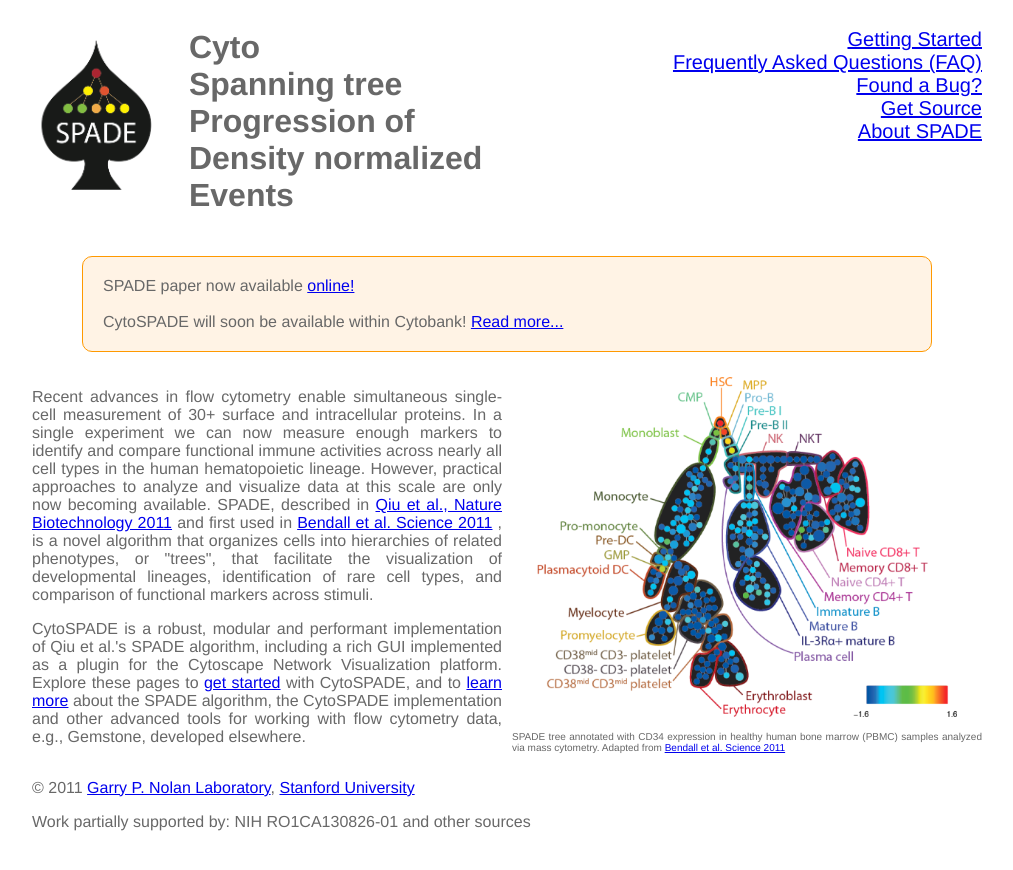
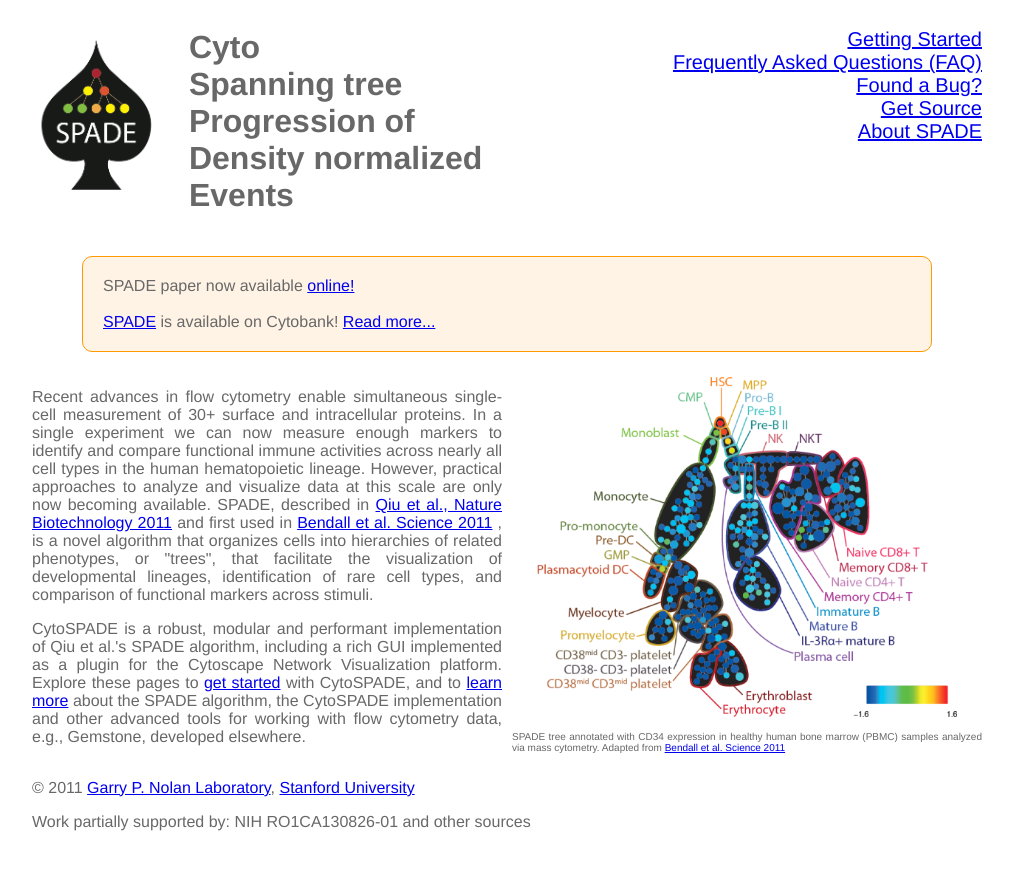
Before and after one commit to nolanlab/spade, a Jekyll site: the page built from index.html, in a window 1280 px wide. Shown: the top 870 px of the page, without its empty margins (133-1146 px from the left). Built offline with Jekyll 4.4.1, drawn with Linux system fonts in a browser that asks for light colours.

Commit message:
Update index.html

```diff
--- a/index.html
+++ b/index.html
@@ -8,7 +8,8 @@
 <div class='notice rounded'>
 	SPADE paper now available <a href='http://dx.doi.org/doi%3A10.1038%2Fnbt.1991'>online!</a>
 	<br><br>
-	CytoSPADE will soon be available within Cytobank! <a href='http://blog.cytobank.org/2011/05/20/spade-coming-soon-to-cytobank/'>Read more...</a>
+	<a href="http://blog.cytobank.org/2011/05/20/what-is-spade/">SPADE</a> is available on Cytobank! <a href='http://blog.cytobank.org/2012/06/21/spade-now-available/'>Read more...</a>
+
 </div>
 <div class='left' style='text-align: justify'>
 	<p>
```
